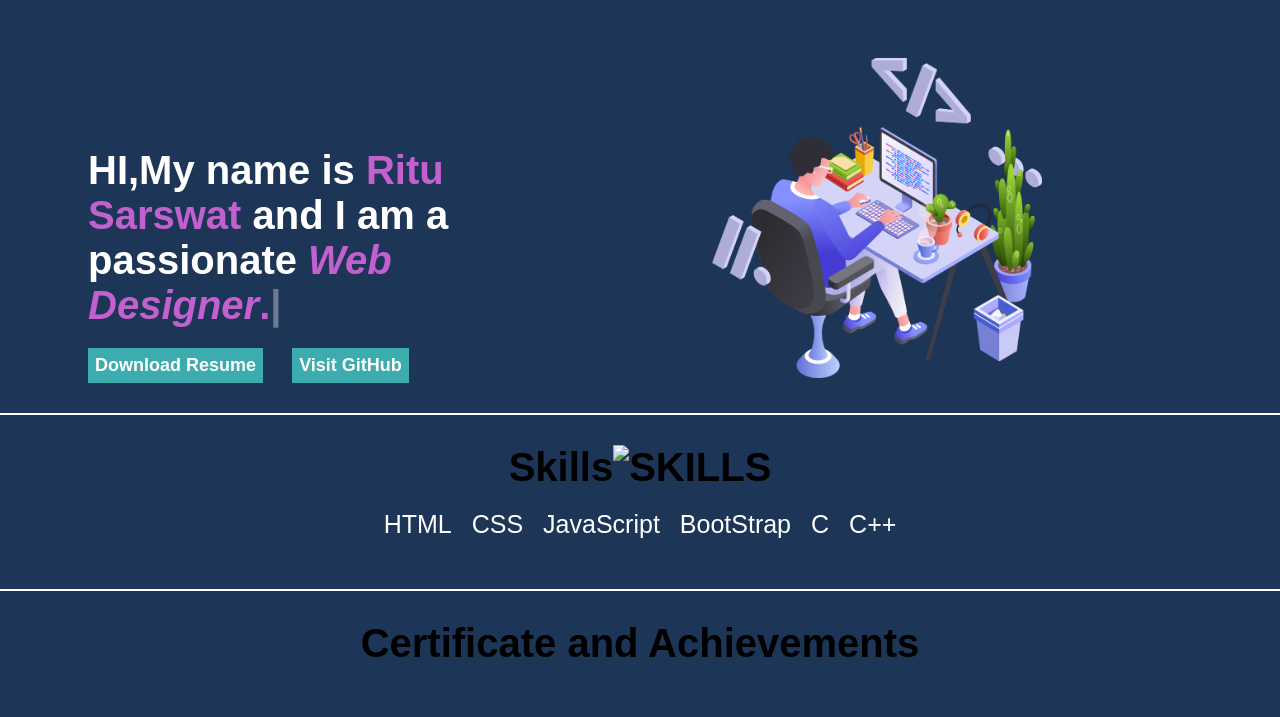
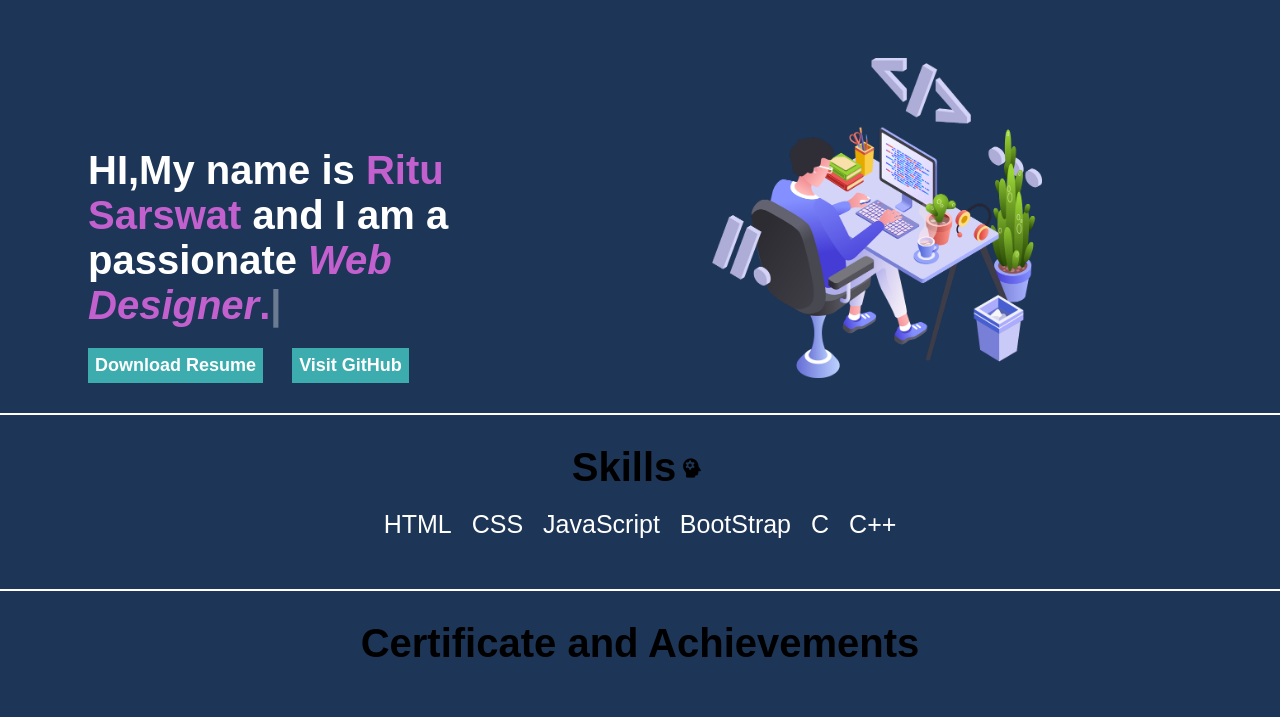
Before and after one commit to ritusarswat27/Website, a plain HTML site: page index.html in a window 1280 px wide. Shown: the part 82-799 px from the top of the page. Drawn offline with nearby package versions, Linux system fonts and the light colour scheme.

Commit message:
Update index.html

```diff
--- a/index.html
+++ b/index.html
@@ -42,7 +42,7 @@
 
         <hr>
 
-        <h3 class="heading">Skills <img style="image/height:30px, widht=25px" src="skill-32.png" alt="SKILLS"></h3>
+        <h3 class="heading">Skills <img style="height:30px, widht=25px" src="image/skill-32.png" alt="SKILLS"></h3>
         <div class="skillsList">
         <span class="skills" id="skills1">HTML</span>
         <span class="skills" id="skills2">CSS</span>
```
